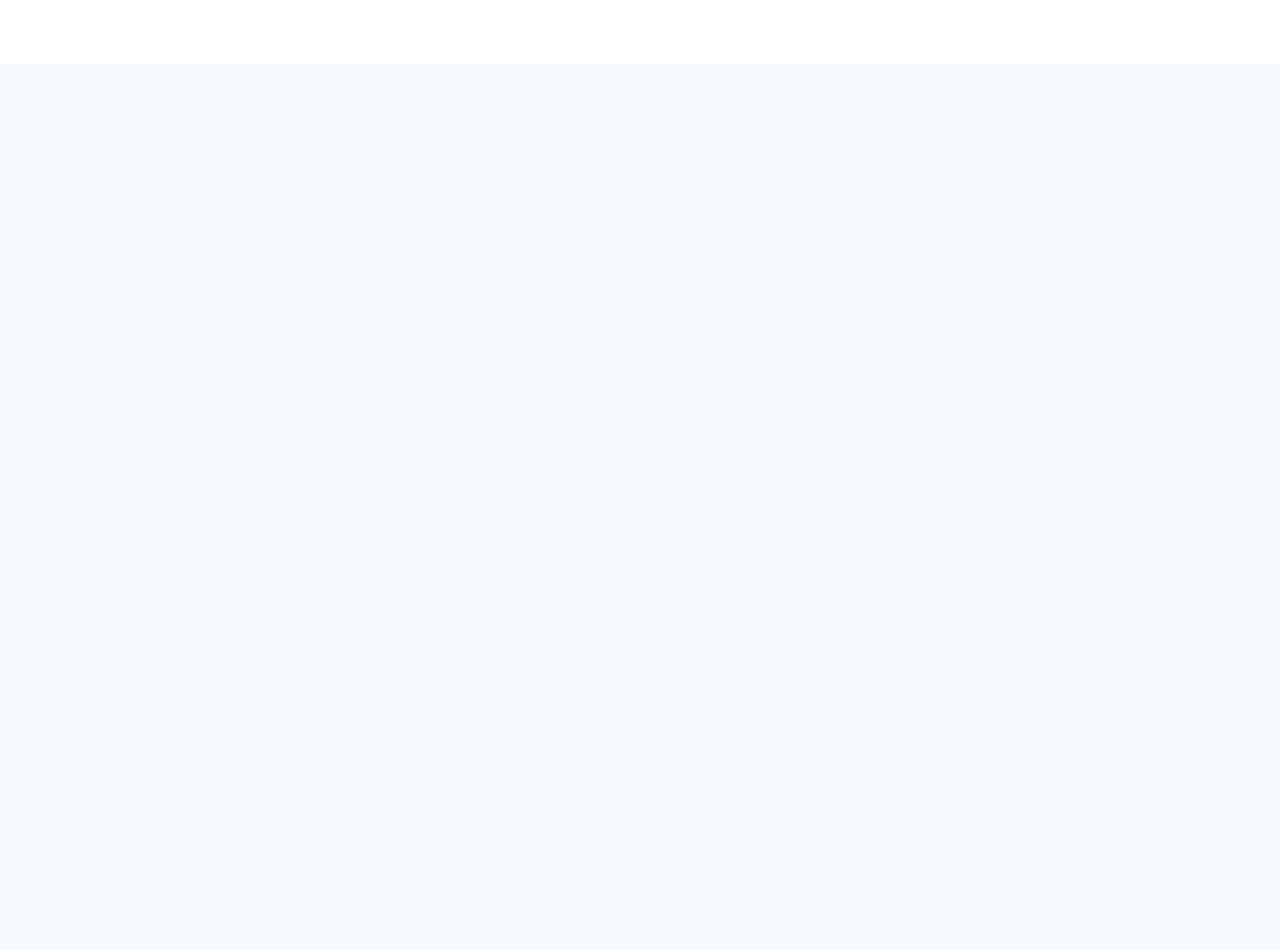
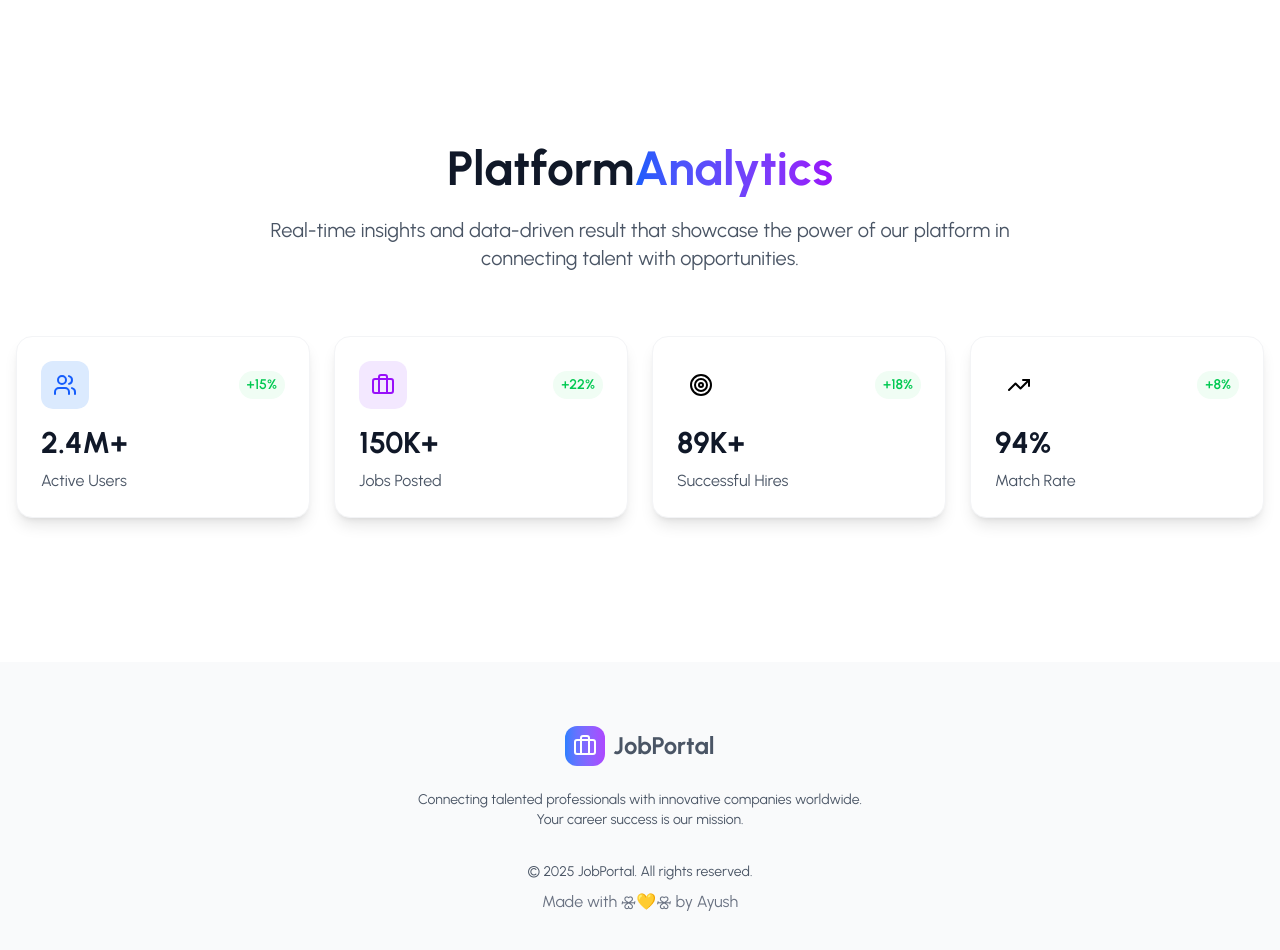
Before and after one commit to Ayushks3012/job-portal, a React (Vite) app in the folder frontend/: page / in a window 1280 px wide. Shown: the part 1880-2830 px from the top of the page. Before the commit the page ends 2744 px from the top, so only its background shows below. Built offline with nearby package versions, Linux system fonts and the light colour scheme.

Commit message:
Enhance Login, LandingPage, and Features components; add Analytics and Footer sections

```diff
--- a/frontend/src/pages/Auth/Login.jsx
+++ b/frontend/src/pages/Auth/Login.jsx
@@ -1,8 +1,157 @@
-import React from 'react'
+import React, { useState } from 'react'
+import { motion } from 'framer-motion';
+import { Mail, Lock, Eye, EyeOff, Loader, AlertCircle, CheckCircle, Link } from 'lucide-react';
 
 const Login = () => {
+
+  const [formData, setFormData] = useState({
+    email:'',
+    password:'',
+    rememberMe: false
+  });
+
+  const [formState ,setFormState] = useState({
+    loading: false,
+    errors: {},
+    showPassword: false,
+    success: false
+  });
+
+  // validation function
+  const validateEmail = (email) => {
+
+  };
+
+  const validatePassword = (password) => {
+
+  };
+
+  // Handle input changes
+  const handleInputChange = (e) => {
+
+  };
+
+  const validateForm = () => {
+
+  };
+
+  const handleSubmit = async (e) => {
+
+  };
+
+
   return (
-    <div>Login</div>
+    <div className='min-h-screen flex items-center justify-center bg-gray-50 px-4'>
+      <motion.div
+      initial={{opacity: 0, y: 20}}
+      animate={{ opacity:1, y: 0 }}
+      transition={{duration: 0.6 }}
+      className='bg-white p-8 rounded-xl shadow-lg max-w-md w-full'
+      >
+        <div className="text-center mb-8">
+          <h2 className="text-2xl font-bold text-gray-900 mb-2">Welcome Back</h2>
+          <p className="text-gray-600">Sign in to your JobPortal account</p>
+        </div>
+
+        <form onSubmit={handleSubmit} className="space-y-6">
+          {/* Email  */}
+          <div>
+            <label className="block text-sm font-medium text-gray-700 mb-2">
+              Email Address
+            </label>
+            <div className="relative">
+              <Mail className="absolute left-3 top-1/2 transform -translate-y-1/2 text-gray-400 w-5 h-5" />
+              <input
+              type="email"
+              name="email"
+              value={formData.email}
+              onChange={handleInputChange}
+              className={`w-full pl-10 pr-4 py-3 rounded-lg border ${formState.errors.email ? 'border-red-500' : 'border-gray-300'} focus:ring-2 focus:ring-blue-500 focus:border-transparent transition-colors`}
+              placeholder="Enter your email"
+              />
+            </div>
+            {
+              formState.errors.email && (
+                <p className="text-red-500 text-sm mt-1 flex items-center">
+                  <AlertCircle className="w-4 h-4 mr-1" />
+                  {formState.errors.email}
+                </p>
+              )
+            }
+          </div>
+
+          {/* Password */}
+          <div>
+            <label className="block text-sm font-medium text-gray-700 mb-2 ">
+              Password
+            </label>
+            <div className="relative">
+              <Lock className="absolute left-3 top-1/2 transform -translate-y-1/2 text-gray-400 w-5 h-5" />
+              <input
+              type={formState.showPassword ? 'text' : 'password'}
+              name="password"
+              value={formData.password}
+              onChange={handleInputChange}
+              className={`w-full pl-10 pr-12 py-3 rounded-lg border ${formState.errors.password ? 'border-red-500' : 'border-gray-300'}
+              focus:ring-2 focus:ring-blue-500 focus:border-transparent transition-colors`}
+              placeholder="Enter your password"
+              />
+              <button type="button"
+              onClick={() => setFormState(prev => ({...prev, showPassword: !prev.showPassword}))}
+              className="absolute right-3 top-1/2 transform -translate-y-1/2 text-gray-400 hover:text-gray-600"
+              >
+                {formState.showPassword ? <EyeOff className="w-5 h-5" /> : <Eye className="w-5 h-5" />}
+              </button>
+            </div>
+            {formState.errors.password && (
+              <p className="text-red-500 text-sm mt-1 flex items-center">
+                <AlertCircle className="w-4 h-4 mr-1" />
+                {formState.errors.password}
+              </p>
+            )}
+          </div>
+
+          {/* Submit Error */}
+          {
+            formState.errors.submit && (
+              <div className='bg-red-50 border border-red-200 rounded-lg p-3'>
+                <p className='text-red-700 text-sm flex items-center'>
+                  <AlertCircle className='' />
+                  {formState.errors.submit}
+                </p>
+              </div>
+            )
+          }
+
+          {/* Submit Button */}
+          <button
+          type='submit'
+          disabled={formState.loading}
+          className='w-full bg-linear-to-r from-blue-600 to-purple-600 text-white py-3 rounded-xl font-semibold hover:from-blue-700 hover:to-purple-700 transition-all duration-300 disabled:opacity-50 disabled:cursor-not-allowed flex items-center justify-center space-x-2'
+          >
+            {formState.loading ?(
+              <>
+              <Loader className='w-5 h-5 animate-spin' />
+              <span>Signing In..</span>
+              </>
+            ) : (
+              <span>Sign In</span>
+            )}
+          </button>
+
+          {/* Sign Up Link */}
+          <div className='text-center'>
+            <p className='text-gray-600'>
+              Don't have an account? {''}
+              <a href="/signup" className='text-blue-600 hover:text-blue-700 font-medium'>
+              create one here
+              </a>
+            </p>
+          </div>
+
+        </form>
+      </motion.div>
+    </div>
   )
 }
 
--- a/frontend/src/pages/LandingPage/LandingPage.jsx
+++ b/frontend/src/pages/LandingPage/LandingPage.jsx
@@ -2,13 +2,18 @@ import React from 'react'
 import Header from './components/Header'
 import Hero from './components/Hero'
 import Features from './components/Features'
+import Analytics from './components/Analytics'
+import Footer from './components/Footer'
 
 const LandingPage = () => {
   return (
-    <div className='min-h-screen mb-[100vh]'>
+    <div className='min-h-screen'>
       <Header />
       <Hero />
       <Features />
+      <Analytics />
+      <Footer />
+
     </div>
   )
 }
--- /dev/null
+++ b/frontend/src/pages/LandingPage/components/Analytics.jsx
@@ -0,0 +1,86 @@
+import { color, motion } from "framer-motion"
+import { TrendingUp, Users, Briefcase, Target, icons } from "lucide-react"
+
+const Analytics = () => {
+
+  const stats = [
+    {
+      icon: Users,
+    title: 'Active Users',
+    value: '2.4M+',
+    growth: '+15%',
+    color: 'blue'
+  },
+  {
+    icon: Briefcase,
+    title: 'Jobs Posted',
+    value: '150K+',
+    growth: '+22%',
+    color: 'purple'
+  },
+  {
+    icon: Target,
+    title: 'Successful Hires',
+    value: '89K+',
+    growth: '+18%',
+    color: 'green'
+  },
+  {
+    icon: TrendingUp,
+    title: 'Match Rate',
+    value: '94%',
+    growth: '+8%',
+    color: 'orange'
+  }
+  ];
+
+  return (
+    <section className="py-20 bg-white relative overflow-hidden">
+      <div className="container mx-auto px-4">
+        <motion.div
+        initial={{ opacity: 0, y: 30 }}
+        whileInView={{ opacity: 1, y: 0 }}
+        transition={{ duration: 0.8}}
+        viewport={{once: true }}
+        className="text-center mb-16"
+        >
+          <h2 className="text-4xl md:text-5xl font-bold text-gray-900 mb-6">
+            Platform
+            <span className="bg-linear-to-r from-blue-600 to-purple-600 bg-clip-text text-transparent">Analytics</span>
+          </h2>
+          <p className="text-xl text-gray-600 max-w-3xl mx-auto">
+            Real-time insights and data-driven result that showcase the power of our platform in connecting talent with opportunities.
+          </p>
+        </motion.div>
+
+        {/* Stats Card */}
+        <div className="grid grid-cols-1 md:grid-cols-2 lg:grid-cols-4 gap-6 mb-16">
+          {stats.map((stat, index) => (
+            <motion.div
+              key={index}
+              initial={{ opacity: 0, y: 30 }}
+              whileInView={{ opacity: 1, y: 0 }}
+              transition={{ delay: index * 0.1, duration: 0.6, }}
+              viewport={{ once: true }}
+              className="bg-white p-6 rounded-2xl shadow-lg border border-gray-100 hover:shadow-xl transition-all duration-300"
+              >
+                <div className="flex items-center justify-between mb-4">
+                  <div className={`w-12 h-12 bg-${stat.color}-100 rounded-xl flex items-center justify-center`}>
+                    <stat.icon className={`w-6 h-6 text-${stat.color}-600`} />
+                  </div>
+                  <span className="text-green-500 text-sm font-semibold bg-green-50 px-2 py-1 rounded-full">
+                    {stat.growth}
+                  </span>
+                </div>
+                <h3 className="text-3xl font-bold text-gray-900 mb-2">{stat.value}</h3>
+                <p className="text-gray-600">{stat.title}</p>
+              </motion.div>
+          ))
+          }
+        </div>
+      </div>
+    </section>
+  )
+}
+
+export default Analytics
--- a/frontend/src/pages/LandingPage/components/Features.jsx
+++ b/frontend/src/pages/LandingPage/components/Features.jsx
@@ -59,14 +59,14 @@ const Features = () => {
                   <div
                   key={index}
                   className='group flex items-start space-x-4 p-6 rounded-2xl hover:bg-purple-50 transition-all duration-300 cursor-pointer'>
-                    <div className=''>
-                      <feature.icon className='' />
+                    <div className='shrink-0 w-12 h-12 flex items-center justify-center bg-purple-100 rounded-xl group-hover:bg-purple-200 transition-colors'>
+                      <feature.icon className='w-6 h-6 text-purple-600' />
                     </div>
                     <div>
-                      <h4 className=''>
+                      <h4 className='text-xl font-semibold mb-2 text-gray-900'>
                         {feature.title}
                       </h4>
-                      <p className=''>
+                      <p className='text-gray-600 leading-relaxed'>
                         {feature.description}
                       </p>
                     </div>
--- /dev/null
+++ b/frontend/src/pages/LandingPage/components/Footer.jsx
@@ -0,0 +1,45 @@
+import { Briefcase } from 'lucide-react'
+import LandingPage from '../LandingPage'
+import { useNavigate } from "react-router-dom";
+
+
+const Footer = () => {
+
+  const navigate = useNavigate();
+
+  return (
+    <footer className='relative bg-gray-50 text-gray-900 overflow-hidden'>
+      <div className='relative z-10 px-6 py-16'>
+        <div className='max-w-6xl mx-auto'>
+          {/* Main Footer Content */}
+          <div className='text-center space-y-8'>
+            {/* Logo/Brand */}
+            <div className='space-y-4'>
+              <div onClick={() => navigate('/LandingPage')} className='flex items-center justify-center space-x-2 mb-6 cursor-pointer'>
+                <div className='w-10 h-10 bg-linear-to-r from-blue-500 to-purple-500 rounded-xl flex items-center justify-center '>
+                  <Briefcase className='w-6 h-6 text-white hover:scale-110 transition-transform ' />
+                </div>
+                <h3 className='text-2xl font-bold text-gray-600'>JobPortal</h3>
+              </div>
+
+              <p className={`text-sm text-gray-600 max-w-md mx-auto`}>
+                Connecting talented professionals with innovative companies worldwide. Your career success is our mission.
+              </p>
+            </div>
+
+            {/* Copyright */}
+            <div className='space-y-2'>
+              <p className={`text-sm text-gray-600`}>
+                © {new Date().getFullYear()} JobPortal. All rights reserved.</p>
+              <p className={`text-xm text-gray-500`}>
+                Made with 🝮💛🝮 by Ayush
+              </p>
+            </div>
+          </div>
+        </div>
+      </div>
+    </footer>
+  )
+}
+
+export default Footer
```
